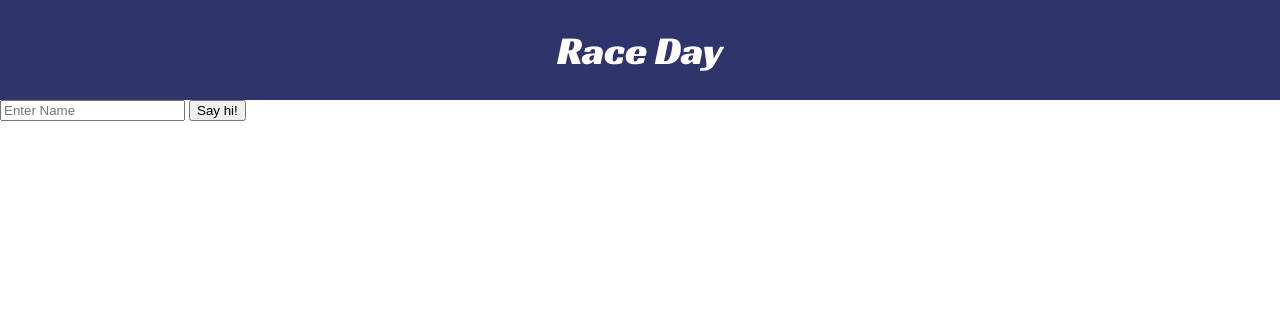
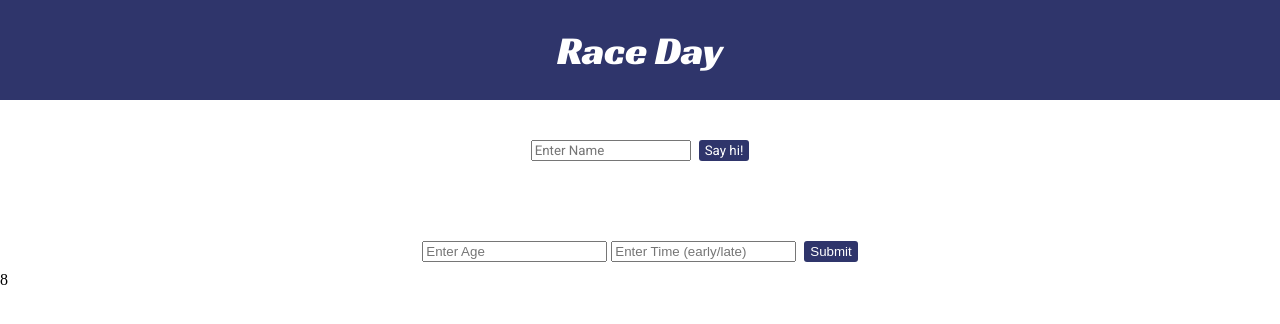
Before and after one commit to jboyle1/race-day, a plain HTML site: page index.html in a window 1280 px wide. Drawn offline with Linux system fonts and the light colour scheme.

Commit message:
Add age and time input sections and a submit button. Also add a section for the program output (all in index.html.

```diff
--- a/index.html
+++ b/index.html
@@ -24,6 +24,23 @@
             <section>
                 <div id="nameResult"></div>
             </section>
+            <section>
+                <div id="ageAndTimeInput">
+                    <input placeholder="Enter Age" id="age">
+                    <input placeholder="Enter Time (early/late)" id="Time">
+                    <button id="ageAndTimeSubmit">Submit</button>
+                </div>
+            </section>
+            <section>
+                <div id="nameAgeTimeString"></div>
+            </section>
+            <section>
+                <div id="regString">
+                    <div class="reg">
+                        <span>8</span></div>
+                    <div id="output"></div>
+                </div>
+            </section>
         </div>
     </main>
 
--- a/static/css/styles.css
+++ b/static/css/styles.css
@@ -10,3 +10,42 @@
 }
 
 /* /Header */
+
+/* Main */
+
+#raceDayArea {
+    margin-top: 30px;
+}
+
+/* /Main */
+
+/* Name, age and registration time input */
+
+#nameInput, #ageAndTimeInput {
+    text-align: center;
+    padding: 10px 40px;
+}
+
+#firstName, #nameInput button {
+    font-family: 'Roboto', sans-serif;
+}
+
+button {
+    background-color: rgb(47, 53, 107);
+    border: none;
+    color: #ffffff;
+    padding: 3px 6px 3px 6px;
+    border-radius: 3px;
+    margin-left: 4px;
+}
+
+#nameResult {
+    width:180px;
+    height:40px;
+    margin: auto;
+    text-align: center;
+    font-family: 'Roboto Condensed', sans-serif;
+    padding-top: 20px;
+}
+
+/* /Name, age and registration time input */
```
